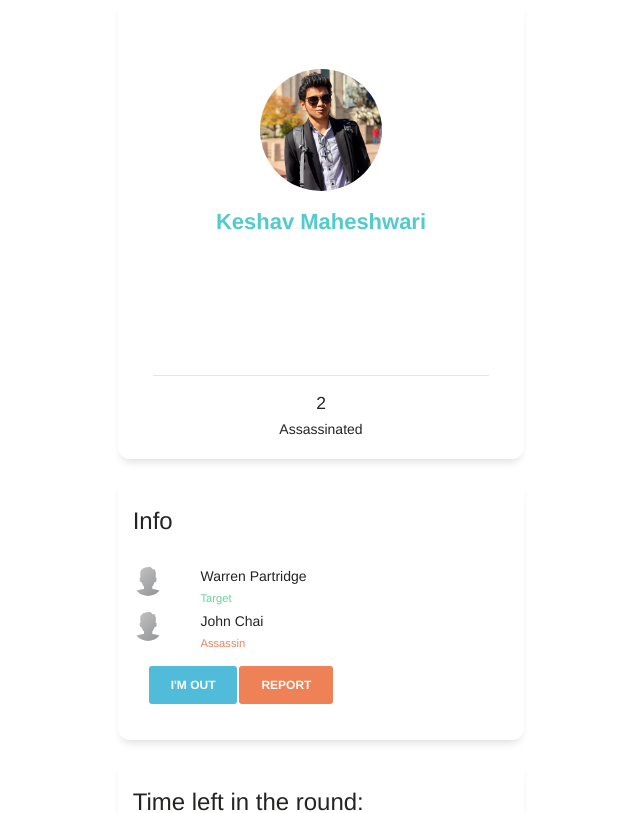
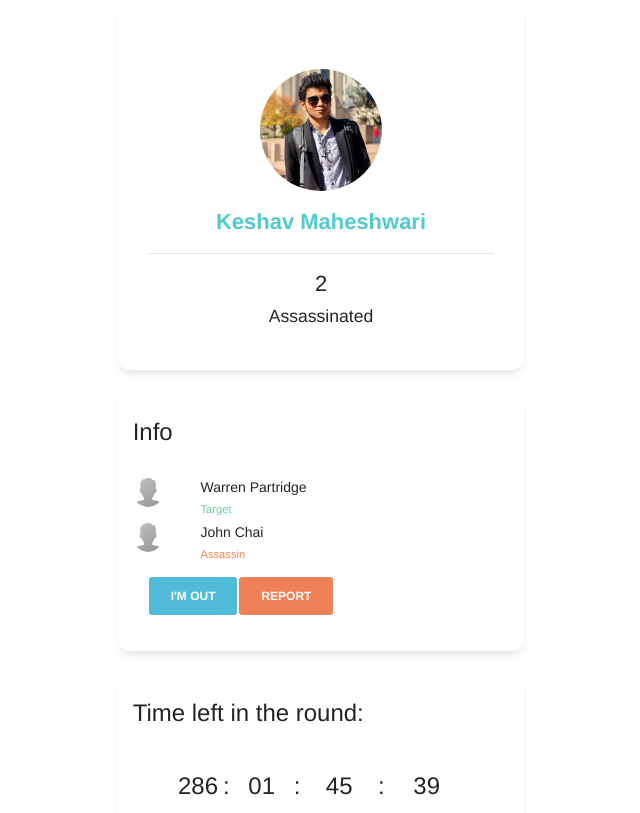
Before and after one commit to BUUPE/Ezio, a Next.js app: page /user in a window 1280 px wide. Shown: the top 813 px of the page, without its empty margins (319-959 px from the left). Built offline with nearby package versions, Linux system fonts and the light colour scheme.

Commit message:
removed card padding

```diff
--- a/pages/user.js
+++ b/pages/user.js
@@ -105,8 +105,6 @@ class User extends React.Component {
                     </a>
                   </div>
 
-                </CardBody>
-                <CardFooter>
                   <hr />
                   <div className="button-container">
                     <Row>
@@ -120,7 +118,7 @@ class User extends React.Component {
 
                     </Row>
                   </div>
-                </CardFooter>
+                </CardBody>
               </Card>
               <Card>
                 <CardHeader>
```
